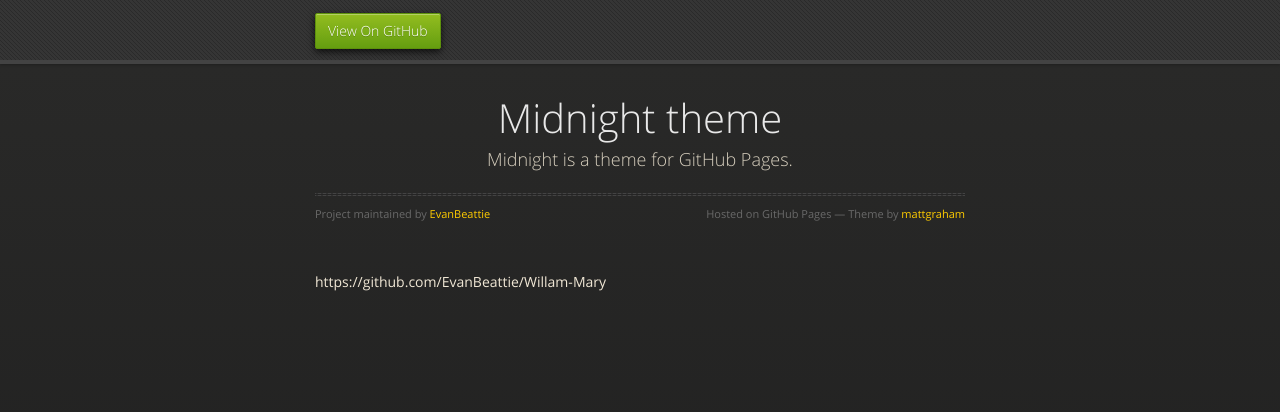
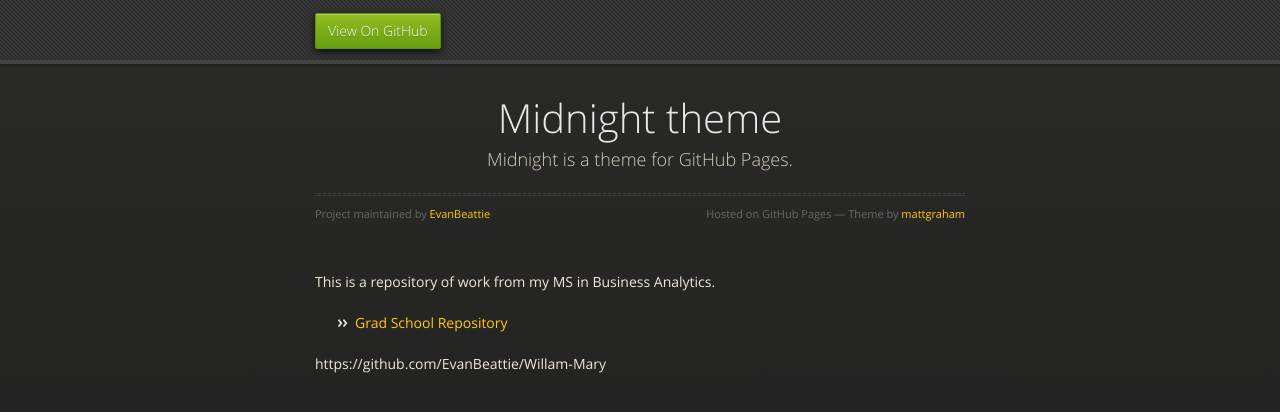
Before and after one commit to EvanBeattie/EvanBeattie.github.io, a Jekyll site: the page built from WM/index.md, in a window 1280 px wide. Shown: the top 412 px of the page. Built offline with Jekyll 4.4.1, drawn with Linux system fonts in a browser that asks for light colours; our own code applies the rules of GitHub Pages for plain Markdown files.

Commit message:
Update index.md

```diff
--- a/WM/index.md
+++ b/WM/index.md
@@ -1,3 +1,10 @@
+---
+title: William & Mary
+description: A repository of my graduate work
+---
+
+This is a repository of work from my MS in Business Analytics.
+- [Grad School Repository](https://github.com/EvanBeattie/Willam-Mary)
 
 
 
```
